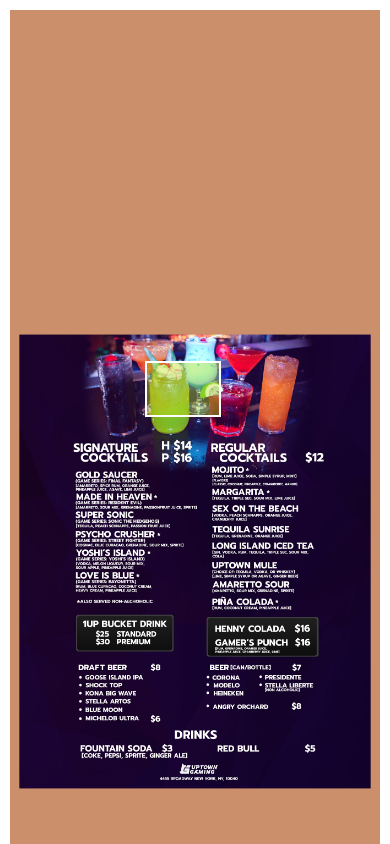
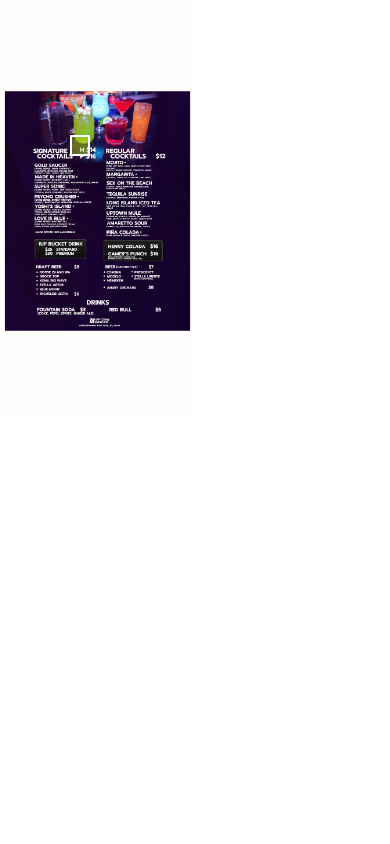
Before and after one commit to eotoalex/qr_wa_86thewait, a Next.js app: page / in a window 390 px wide. Shown: the top 844 px of the page. Built offline with nearby package versions, Linux system fonts and the light colour scheme.

Commit message:
now the overlay is staying in place no matter the screen size because I now check for the screen size prior to loading the page. Now I need to test how this look on mobile and then start highlighting more areas of the menu to start saving orders to state.

```diff
--- a/src/app/page.js
+++ b/src/app/page.js
@@ -15,10 +15,13 @@ export default function Home() {
   const log = () => console.log(screenSize)
   const router = useRouter();
 
+
   const [screenSize, setScreenSize] = useState({
     width: typeof window !== 'undefined' ? window.innerWidth : 0,
     height: typeof window !== 'undefined' ? window.innerHeight : 0,
   });
+  // const screenWidth = screenSize.width;
+  // const screenHeight =screenSize.height;
 
 useEffect( () => {
      const handleResize = () => {
@@ -36,30 +39,29 @@ useEffect( () => {
 const container = {
   position: 'relative',
   backgroundColor: 'rgba(134, 26, 26, 0.4)',
-  width:  '100%',
-  height: '100%',
+  width: screenSize.width > 0 ? `${screenSize.width * 0.5}px` : '100%', // width in pixels or fallback
+  height: screenSize.height > 0 ? `${screenSize.height * 0.5}px` : '100%', // width in pixels or fallback
+
   display: 'flex',
   justifyContent: 'center',
   alignItems: 'center',
 }
-
 const containerStyle = {
   position: 'relative',
   aspectRatio: '16 / 9',
   overflow: 'hidden',
-  backgroundColor: 'rgba(199, 113, 27, 0.4)',
-   border: "5px solid #fff",
-   width: '793px',
-  height: '1123px',
+  backgroundColor: 'rgb(255, 254, 253)',
+  // width: '622px',
+  // height: '921px',
+  width: screenSize.width > 0 ? `${screenSize.width * 0.5}px` : '100%', // width in pixels or fallback
+  height: screenSize.height > 0 ? `${screenSize.height * 0.5}px` : '100%', // width in pixels or fallback
+
   display: 'flex',
   justifyContent: 'center',
   alignItems: 'center',
   color: 'white',
-  margin:'0',
-  padding:'0',
 
 };
-
 const imageLayer = {
   position: 'absolute',
   objectFit: 'contain',
@@ -67,19 +69,14 @@ const imageLayer = {
   height: '100%',
   zIndex: 0,
   overflow: 'hidden',
-  border: "5px solid #fff",
   margin:'0',
   padding:'0',
-
-
 };
-
 const overlayStyle = {
-
   position: 'absolute',
-  top: 356,
-  left: 140,
-  width: '20%',
+  top: '32%',
+  left: '36%',
+  width: '10%',
   height: '5%',
   backgroundColor: 'rgba(189, 222, 20, 0.4)',
   display: 'flex',
@@ -90,10 +87,7 @@ const overlayStyle = {
   zIndex: 1,
   cursor: 'pointer',
   border: "2px solid #ffff"
-
 };
-
-
   return (
 
     <div style={container} >
@@ -105,17 +99,13 @@ const overlayStyle = {
           fill
           style={imageLayer}
           />
-
-
         {/* Overlay 1 */}
         <div
         style={overlayStyle}
         className=''
         onClick={log}
         />
-
         </div>
-
               {/* Modal */}
         <Modal show={show} onHide={handleClose} animation={false} transition={false}>
           <Modal.Header closeButton>
```
Lines whose indentation alone changed are shown as unchanged.
